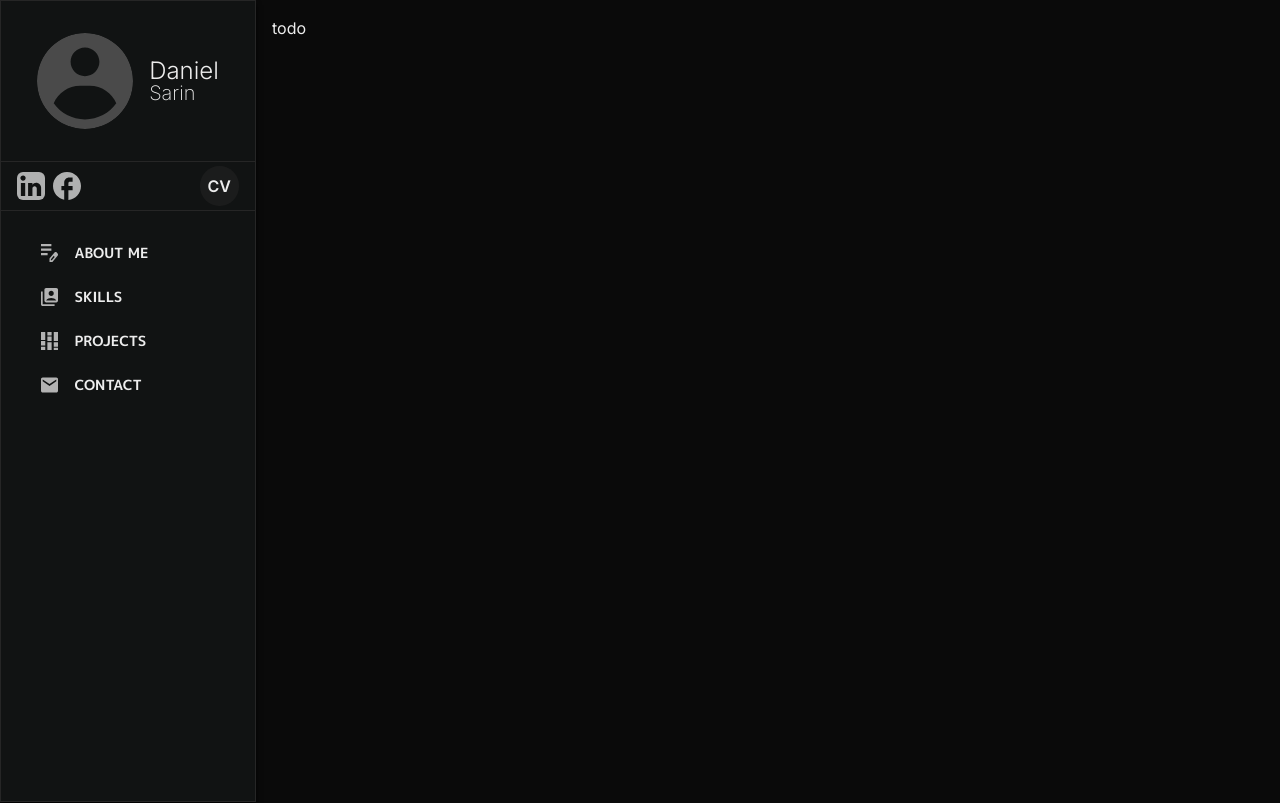
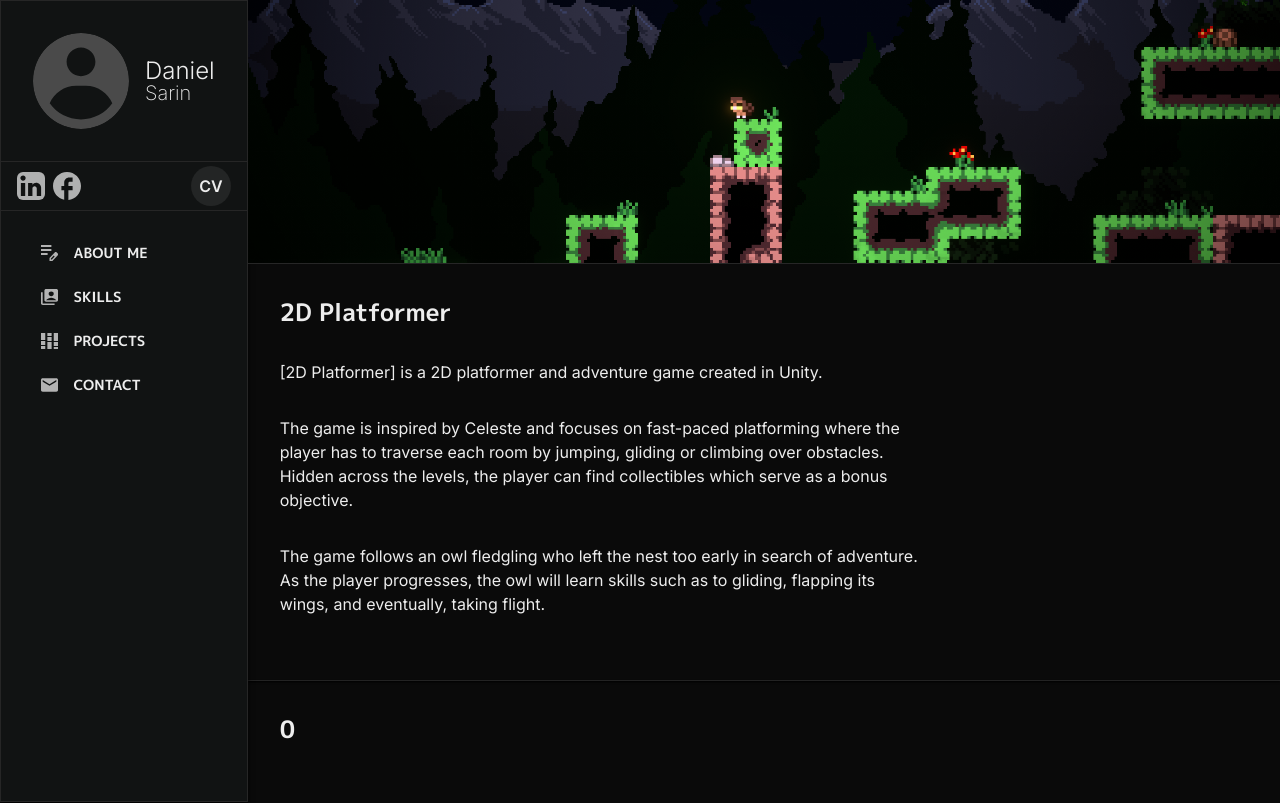
Before and after one commit to btasa013/portfolio, a Next.js app: page /projects/2d-platformer in a window 1280 px wide. Shown: the top 803 px of the page. Built offline with nearby package versions, Linux system fonts and the light colour scheme.

Commit message:
Color changes

```diff
--- a/src/app/globals.css
+++ b/src/app/globals.css
@@ -1,23 +1,31 @@
 @import "tailwindcss";
 
 :root {
-  --background: #0a0a0a;
-  --foreground: #ededed;
-  --secondary-background: #111313;
+  --text-primary: #ededed;
+
+  --highlight-primary: var(--color-green-800);
+  --highlight-secondary: var(--color-green-800);
+
+  --bg-primary: #0a0a0a;
+  --bg-secondary: #111313;
 }
 
 @theme inline {
 
-  --color-primary-bg: var(--background);
-  --color-primary-fg: var(--foreground);
-  --color-secondary-bg: var(--secondary-background);
+  --color-text-primary: var(--text-primary);
+
+  --color-highlight-primary: var(--highlight-primary);
+  --color-highlight-secondary: var(--highlight-secondary);
+
+  --color-bg-primary: var(--bg-primary);
+  --color-bg-secondary: var(--bg-secondary);
 
   --font-mplus: var(--font-mplus-1p);
   --font-inter: var(--font-inter);
 }
 
 body {
-  background: var(--background);
-  color: var(--foreground);
+  background: var(--bg-primary);
+  color: var(--text-primary);
   font-family: Inter, Arial, Helvetica, sans-serif;
 }
--- a/src/app/page.tsx
+++ b/src/app/page.tsx
@@ -123,29 +123,32 @@ export default function Home() {
                   experience in programming different kinds of apps.
                 </p>
 
-                <div className="flex flex-wrap gap-4 text-sm mt-12 my-4">
-                  <div className="p-1 bg-secondary-bg rounded-xl">
-                    <p className="text-green-400 font-semibold mx-2">C#</p>
+                <div className="
+                  flex flex-wrap gap-4 text-sm mt-12 my-4 font-semibold
+                  *:bg-bg-secondary *:p-1 *:rounded-xl *:*:mx-2
+                ">
+                  <div>
+                    <p className="text-green-400">C#</p>
                   </div>
-                  <div className="p-1 bg-secondary-bg rounded-xl">
-                    <p className="text-slate-300 font-semibold mx-2">C / C++</p>
+                  <div>
+                    <p className="text-slate-300">C / C++</p>
                   </div>
-                  <div className="p-1 bg-secondary-bg rounded-xl">
-                    <p className="text-amber-500 font-semibold mx-2">Rust</p>
+                  <div>
+                    <p className="text-amber-500">Rust</p>
                   </div>
 
-                  <div className="p-1 bg-secondary-bg rounded-xl">
-                    <p className="text-yellow-300 font-semibold mx-2">Javascript</p>
+                  <div>
+                    <p className="text-yellow-300">Javascript</p>
                   </div>
-                  <div className="p-1 bg-secondary-bg rounded-xl">
-                    <p className="text-orange-500 font-semibold mx-2">HTML</p>
+                  <div>
+                    <p className="text-orange-500">HTML</p>
                   </div>
-                  <div className="p-1 bg-secondary-bg rounded-xl">
-                    <p className="text-sky-300 font-semibold mx-2">CSS</p>
+                  <div>
+                    <p className="text-sky-300">CSS</p>
                   </div>
 
-                  <div className="p-1 bg-secondary-bg rounded-xl">
-                    <p className="text-blue-300 font-semibold mx-2">Python</p>
+                  <div>
+                    <p className="text-blue-300">Python</p>
                   </div>
                 </div>
 
@@ -210,7 +213,7 @@ export default function Home() {
           <div className="flex flex-col py-8 mb-96">
             <div className="flex items-center gap-2">
               <p>Email address</p>
-              <div className="bg-secondary-bg rounded-xl w-fit">
+              <div className="bg-bg-secondary rounded-xl w-fit">
                 <p className="py-1 px-2 text-sm">btasa013@edu.xamk.fi</p>
               </div>
             </div>
--- a/src/app/projects/2d-platformer/page.tsx
+++ b/src/app/projects/2d-platformer/page.tsx
@@ -1,11 +1,63 @@
 import Page from '@/components/Page';
+import { getPath } from '@/scripts/path';
 
 export default function Project() {
   return (
     <Page>
-      <div className="p-4">
-        todo
+      <div className="flex flex-col divide-y divide-neutral-800 *:min-h-64">
+
+        <div className="relative overflow-hidden bg-black">
+          <img className="w-full" src={getPath("assets/2d-platformer/banner.png")}/>
+        </div>
+
+        <Section id="Description" title="2D Platformer">
+          <div className="*:my-8">
+            <p>
+              [2D Platformer] is a 2D platformer and adventure game created in Unity.
+            </p>
+
+            <p className="w-2/3">
+              The game is inspired by Celeste and focuses on fast-paced platforming where
+              the player has to traverse each room by jumping, gliding or climbing over obstacles.
+              Hidden across the levels, the player can find collectibles which serve as a bonus objective.
+            </p>
+
+            <p className="w-2/3">
+              The game follows an owl fledgling who left the nest too early in search of adventure.
+              As the player progresses, the owl will learn skills such as to gliding, flapping its wings,
+              and eventually, taking flight.
+            </p>
+          </div>
+        </Section>
+        <Section id="0" title="0">
+          <div>
+          </div>
+        </Section>
+        <Section id="1" title="1">
+          <div className="flex flex-wrap gap-8 my-16">
+          </div>
+        </Section>
+        <Section id="2" title="2">
+          <div className="flex flex-col py-8 mb-96">
+          </div>
+        </Section>
       </div>
     </Page>
   );
 }
+
+interface SectionProps {
+  id: string;
+  title: string;
+  ref?: React.RefObject<HTMLElement | null>;
+  children?: React.ReactNode;
+}
+
+function Section({ id, title, ref, children }: SectionProps) {
+  return (
+    <section id={id} ref={ref} className="scroll-my-64 p-8 font-inter shadow-xs shadow-black">
+      <h1 className="font-semibold text-2xl font-mplus mb-8">{title}</h1>
+      {children}
+    </section>
+  )
+}
--- a/src/components/ProjectPanel.tsx
+++ b/src/components/ProjectPanel.tsx
@@ -12,7 +12,7 @@ export default function ProjectPanel({ title, slug, description }: ProjectPanelP
       href={getPath(`projects/${slug}`)}
       className="group w-1/4 overflow-hidden"
     >
-      <div className="flex flex-col bg-secondary-bg rounded-2xl border-1 border-neutral-800">
+      <div className="flex flex-col bg-bg-secondary rounded-2xl border-1 border-neutral-800">
           <div className="flex aspect-[3/2] bg-neutral-950 rounded-2xl overflow-hidden">
             <ProjectPanelBanner slug={slug} />
           </div>
--- a/src/components/RoundButton.tsx
+++ b/src/components/RoundButton.tsx
@@ -13,7 +13,7 @@ export default function RoundButton({ link, color, children }: RoundButtonProps)
         hover:cursor-pointer hover:shadow-black hover:shadow-xs hover:brightness-150
         flex justify-center items-center text-center
       "
-      style={{ background: color ?? "transparent" }}
+      style={{ backgroundColor: color ?? "transparent" }}
     >
       {children}
     </a>
--- a/src/components/ScrollButton.tsx
+++ b/src/components/ScrollButton.tsx
@@ -20,7 +20,7 @@ export default function ScrollButton({ selected, id, ref, children }: ScrollButt
       className={`
         p-2 rounded-4xl duration-200 font-bold
         hover:cursor-pointer hover:shadow-black hover:shadow-xs hover:brightness-125
-        ${selected ? "bg-green-800" : ""}
+        ${selected ? "bg-highlight-primary" : ""}
       `}
     >
       <div className="opacity-100 flex items-center text-justify px-4">
--- a/src/components/Sidebar.tsx
+++ b/src/components/Sidebar.tsx
@@ -8,7 +8,7 @@ interface SidebarProps {
 
 export default function Sidebar({ nav }: SidebarProps) {
   return (
-    <aside className="font-inter min-w-fit xl:w-1/5 h-full sticky top-0 bg-secondary-bg border-1 border-neutral-800 shadow-md shadow-black">
+    <aside className="font-inter min-w-fit xl:w-1/5 h-full sticky top-0 bg-bg-secondary border-1 border-neutral-800 shadow-md shadow-black">
       <div className="flex flex-col h-screen justify-between">
         <div className="h-full flex flex-col divide-y divide-neutral-800">
             <div className="flex items-center justify-center p-4">
@@ -28,7 +28,7 @@ export default function Sidebar({ nav }: SidebarProps) {
                 </RoundButton>
               </div>
               <div className="flex justify-end">
-                <RoundButton link={getPath("cv")} color="#212121af">
+                <RoundButton link={getPath("cv")} color="#a0a0a020">
                   <p className="font-semibold p-2">CV</p>
                 </RoundButton>
               </div>
```
